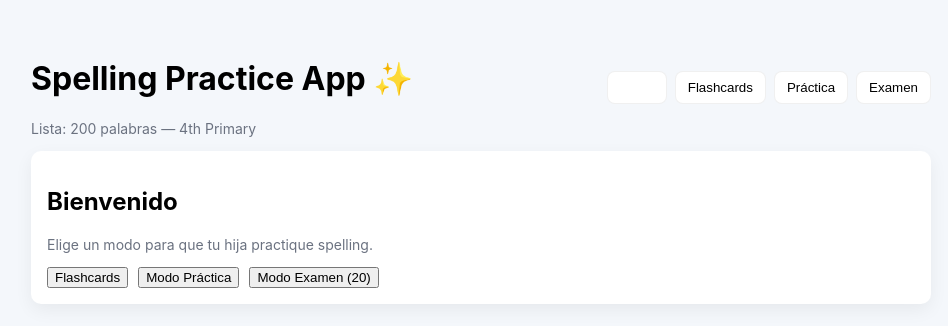
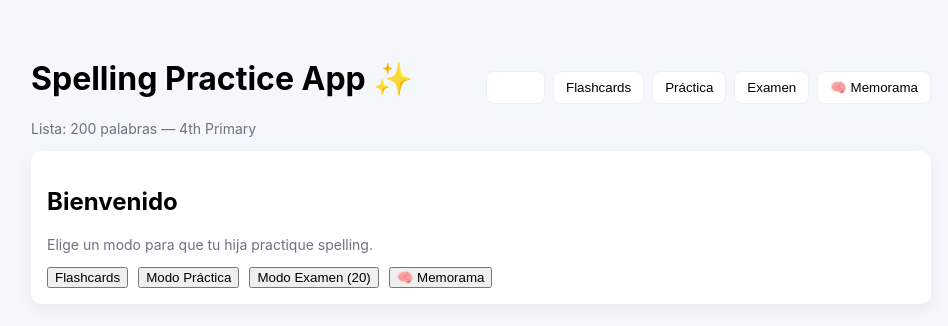
Before and after one commit to EnriqueKicks/stackblitz-starters-bznwmbpn, a React (Vite) app: page / in a window 1280 px wide. Shown: the top 326 px of the page, without its empty margins (159-1107 px from the left). Built offline with nearby package versions, Linux system fonts and the light colour scheme.

Commit message:
add memory game to app

```diff
--- a/src/App.jsx
+++ b/src/App.jsx
@@ -2,6 +2,7 @@ import React, { useState } from "react";
 import Flashcards from "./components/Flashcards";
 import Practice from "./components/Practice";
 import Exam from "./components/Exam";
+import MemoryGame from "./components/MemoryGame";
 
 function speakWord(word, mode = "normal") {
 
@@ -41,7 +42,7 @@ function speakWord(word, mode = "normal") {
 }
 
 export default function App() {
-  const [mode, setMode] = useState("menu"); // menu, flash, practice, exam
+  const [mode, setMode] = useState("menu");
 
   return (
     <div className="container">
@@ -56,6 +57,7 @@ export default function App() {
           <button className={mode === "flash" ? "active" : ""} onClick={() => setMode("flash")}>Flashcards</button>
           <button className={mode === "practice" ? "active" : ""} onClick={() => setMode("practice")}>Práctica</button>
           <button className={mode === "exam" ? "active" : ""} onClick={() => setMode("exam")}>Examen</button>
+          <button className={mode === "memory" ? "active" : ""} onClick={() => setMode("memory")}>🧠 Memorama</button>
         </nav>
       </header>
 
@@ -64,10 +66,11 @@ export default function App() {
           <div className="card">
             <h2>Bienvenido</h2>
             <p className="small">Elige un modo para que tu hija practique spelling.</p>
-            <div style={{display:"flex",gap:10,marginTop:12}}>
+            <div style={{display:"flex",gap:10,marginTop:12, flexWrap:"wrap"}}>
               <button onClick={() => setMode("flash")}>Flashcards</button>
               <button onClick={() => setMode("practice")}>Modo Práctica</button>
               <button onClick={() => setMode("exam")}>Modo Examen (20)</button>
+              <button onClick={() => setMode("memory")}>🧠 Memorama</button>
             </div>
           </div>
         )}
@@ -75,6 +78,7 @@ export default function App() {
         {mode === "flash" && <Flashcards speakWord={speakWord} />}
         {mode === "practice" && <Practice speakWord={speakWord} />}
         {mode === "exam" && <Exam speakWord={speakWord} count={20} />}
+        {mode === "memory" && <MemoryGame speakWord={speakWord} />}
       </main>
     </div>
   );
```
